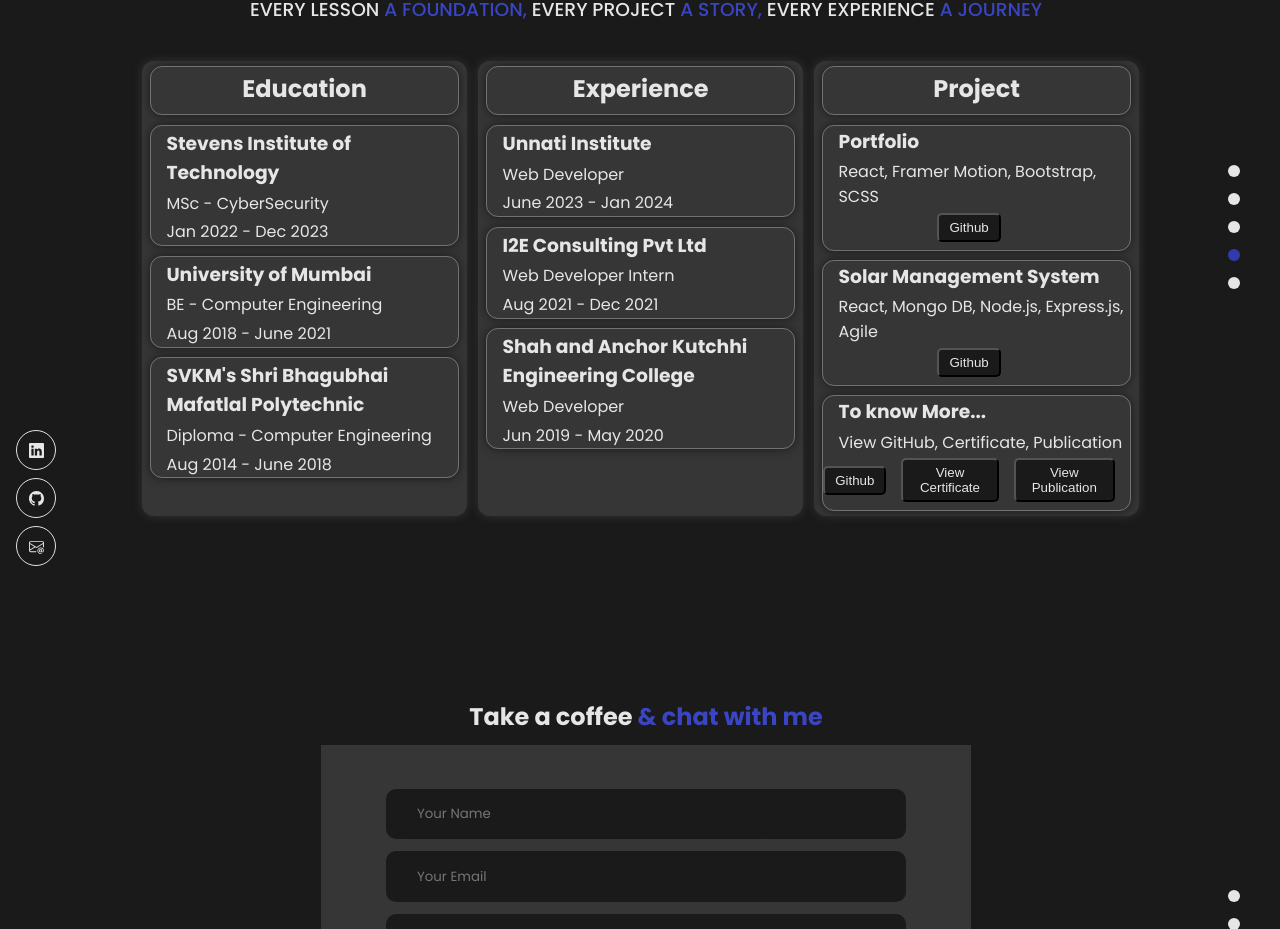
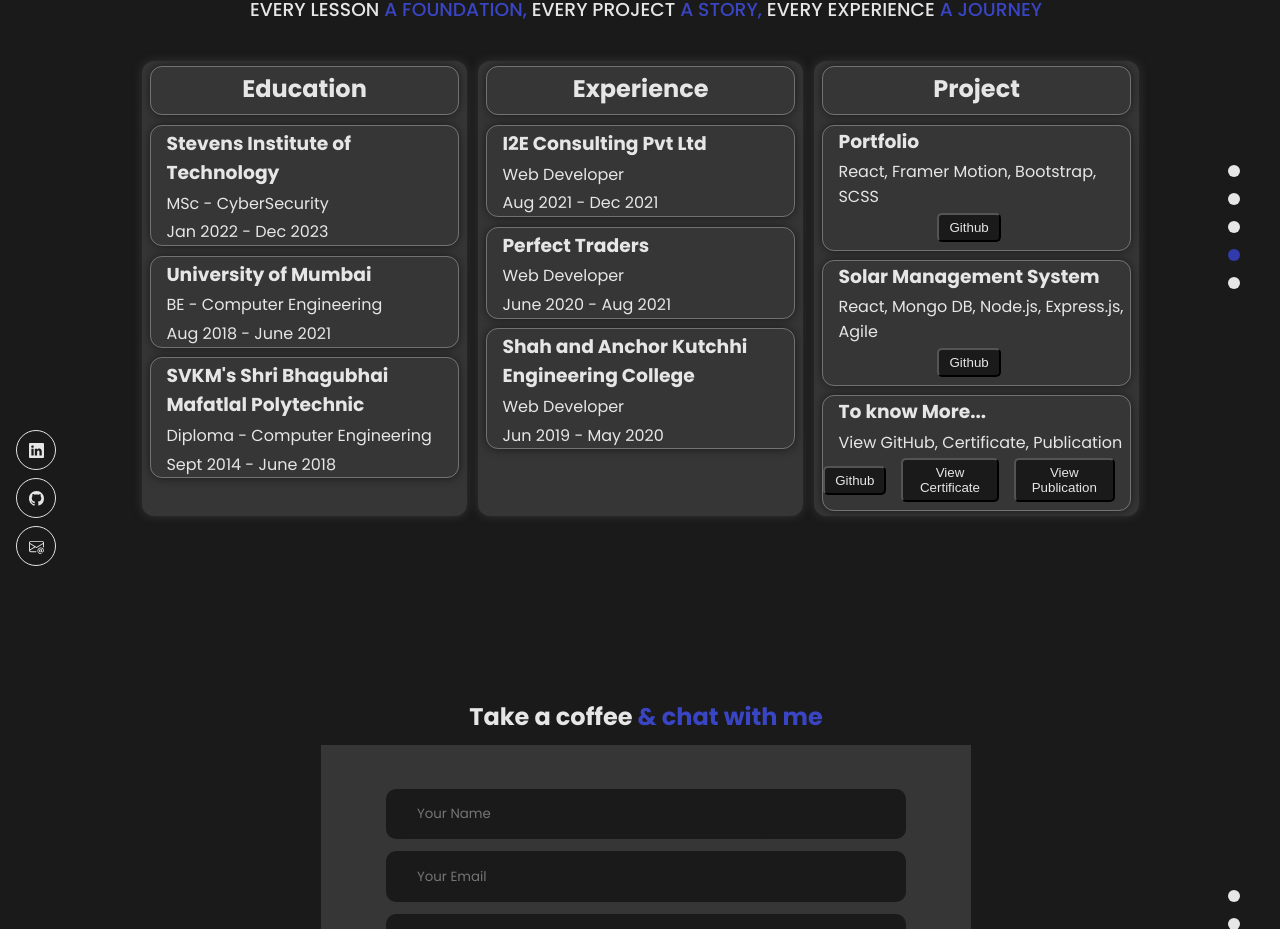
Before and after one commit to mehtasoham214/portfolio, a React (Create React App) app: page / in a window 1280 px wide. Shown: the part 2116-3045 px from the top of the page. Built offline with nearby package versions, Linux system fonts and the light colour scheme.

Commit message:
Fixed hover issue

```diff
--- a/src/container/Experience/Experience.jsx
+++ b/src/container/Experience/Experience.jsx
@@ -12,14 +12,15 @@ const Experience = () => {
       data:[
         {name: 'Stevens Institute of Technology', degree: 'MSc', major:'CyberSecurity', duration:'Jan 2022 - Dec 2023'},
         {name: 'University of Mumbai', degree: 'BE', major:'Computer Engineering', duration:'Aug 2018 - June 2021'},
-        {name: `SVKM's Shri Bhagubhai Mafatlal Polytechnic`, degree: 'Diploma', major:'Computer Engineering', duration:'Aug 2014 - June 2018'}
+        {name: `SVKM's Shri Bhagubhai Mafatlal Polytechnic`, degree: 'Diploma', major:'Computer Engineering', duration:'Sept 2014 - June 2018'}
       ]
     },
     {
       title: 'Experience',
       data:[
-        {name: 'Unnati Institute', title:'Web Developer',desc:'Led the development of a dynamic website for Unnati Institute, collaborating closely with stakeholders to meet project objectives. Utilized React.JS for front-end development, creating interactive interfaces showcasing institute services, activities, and testimonials. Leveraged Node.JS for efficient package management. Employed HTML5 for semantic markup and Bootstrap for responsive design, ensuring optimal viewing across devices. Utilized SCSS for advanced styling and layout customization. Implemented Email.JS for seamless communication. Adhered to UX design and accessibility standards. Employed Git for version control and Jira for project management, including task tracking and documentation. Established online presence and business profile on Google.' ,duration:'June 2023 - Jan 2024'},
-        {name: 'I2E Consulting Pvt Ltd', title:'Web Developer Intern', desc:`Collaborated on the creation of the Internal Recognition Platform "Pats!" using React, PHP, and JavaScript, boosting peer-to-peer recognition. Additionally, development of newsletters with Microsoft Dynamics, increasing stakeholder engagement, and contributed to improving client websites with WordPress and React, enhancing functionality. Moreover, I revitalized the Official I2E website, resulting in a 25% increase in traffic and a 10% boost in user interaction through implemented blogs and forms.`, duration:'Aug 2021 - Dec 2021'},
+        // {name: 'Unnati Institute', title:'Web Developer',desc:'Led the development of a dynamic website for Unnati Institute, collaborating closely with stakeholders to meet project objectives. Utilized React.JS for front-end development, creating interactive interfaces showcasing institute services, activities, and testimonials. Leveraged Node.JS for efficient package management. Employed HTML5 for semantic markup and Bootstrap for responsive design, ensuring optimal viewing across devices. Utilized SCSS for advanced styling and layout customization. Implemented Email.JS for seamless communication. Adhered to UX design and accessibility standards. Employed Git for version control and Jira for project management, including task tracking and documentation. Established online presence and business profile on Google.' ,duration:'June 2023 - Jan 2024'},
+        {name: 'I2E Consulting Pvt Ltd', title:'Web Developer', desc:`Collaborated on the creation of the Internal Recognition Platform "Pats!" using React, PHP, and JavaScript, boosting peer-to-peer recognition. Additionally, development of newsletters with Microsoft Dynamics, increasing stakeholder engagement, and contributed to improving client websites with WordPress and React, enhancing functionality. Moreover, I revitalized the Official I2E website, resulting in a 25% increase in traffic and a 10% boost in user interaction through implemented blogs and forms.`, duration:'Aug 2021 - Dec 2021'},
+        {name: 'Perfect Traders', title: 'Web Developer', desc: 'Led a team of developers, overseeing real-time data updates, interactive mapping, and user feedback resolution. Designed and developed the Covi-Check website using PHP, HTML5, CSS3, and Apache, ensuring a responsive and user-friendly interface. Implemented dynamic features with JavaScript and AJAX, enhancing interactivity. Designed and maintained a MySQL database for efficient COVID-19 data management. Provided ongoing support, addressing user feedback, and implementing feature enhancements. Authored a comprehensive user manual for Covi-Check, offering clear instructions. Additionally, developed a client management portal using React, HTML5, CSS3, Tailwind CSS, Node.js, Express.js, and MongoDB, enabling company employees to manage client details, track site work, and securely save payment information.', duration:'June 2020 - Aug 2021'},
         {name: 'Shah and Anchor Kutchhi Engineering College', title:'Web Developer', desc:`Led a team of 6, overseeing error debugging, efficiency improvements, and providing feedback on their work. Designed and developed a Feedback Management System for our college, enabling students to give feedback to professors. Additionally, implemented updates to the website and its file system, enhancing modularity, efficiency, and reducing maintenance costs. Furthermore, created a database for feedback statistical analysis, updated forms using PHP, HTML, Ajax, SQL, and integrated Google Charts for visualization.`, duration:'Jun 2019 - May 2020'},
       ]
     },
```
